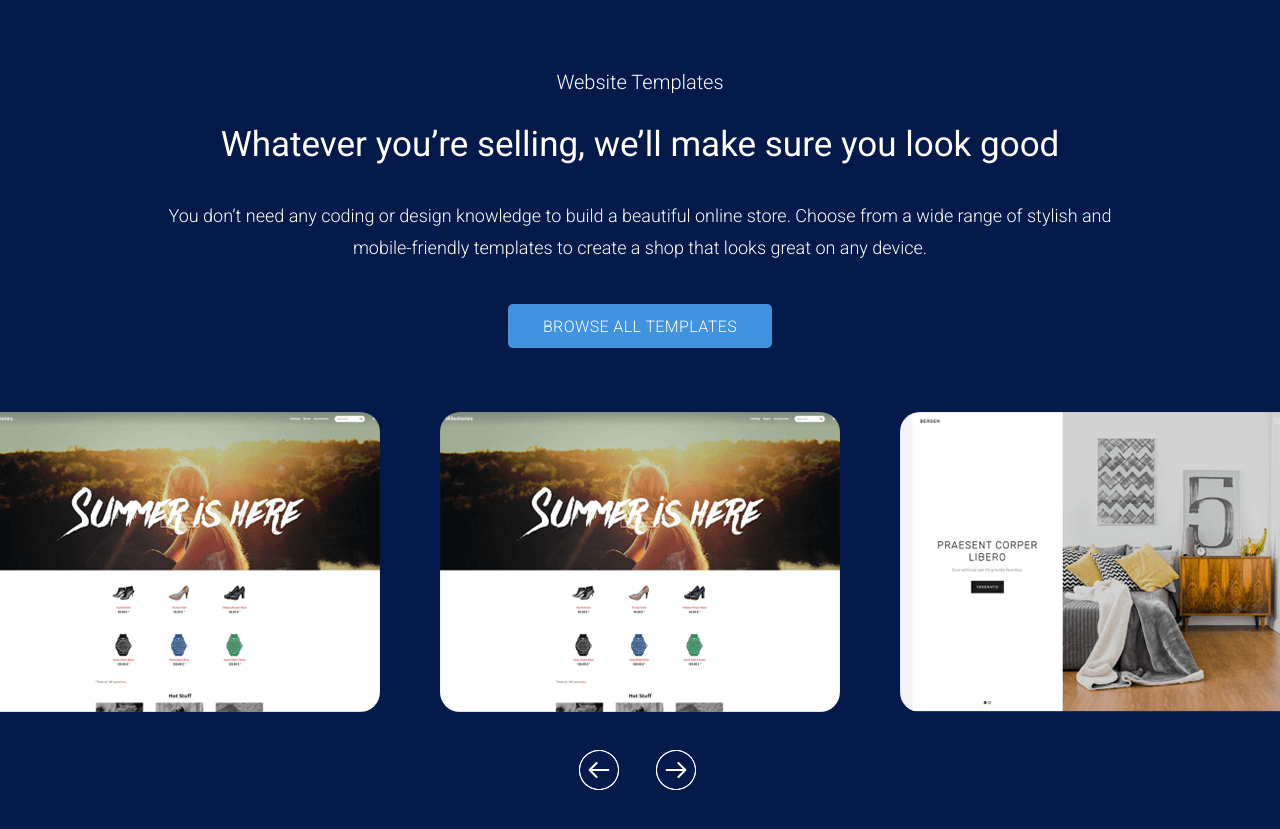
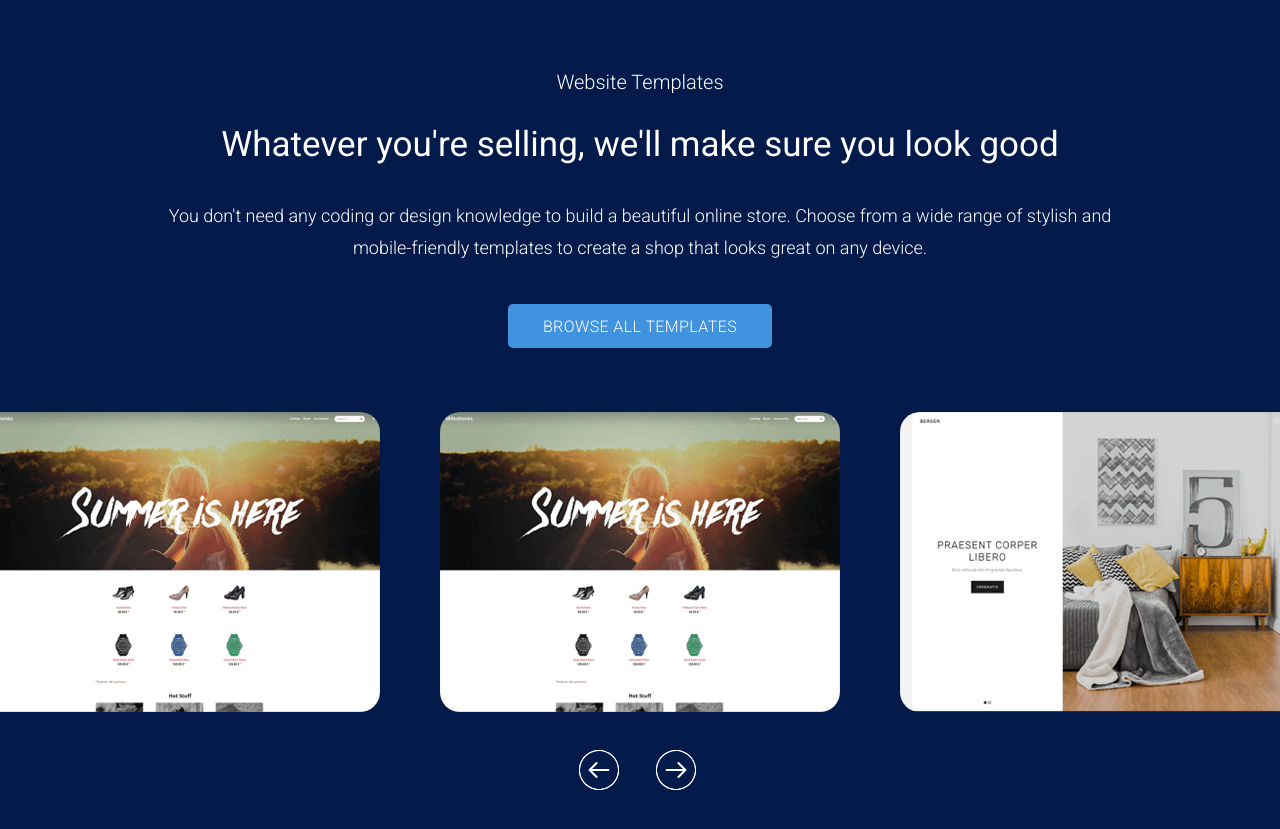
Before and after one commit to ex-jedi/web-developer-test, a website built with Parcel: page index.html in a window 1280 px wide. Shown: the part 1520-2349 px from the top of the page. Built offline with nearby package versions, Linux system fonts and the light colour scheme.

Commit message:
Small text tidy up

```diff
--- a/index.html
+++ b/index.html
@@ -82,12 +82,11 @@
           Website Templates
         </h2>
         <p class="website-section__strapline">
-          Whatever you’re selling, we’ll make sure you look good
+          Whatever you're selling, we'll make sure you look good
         </p>
         <p class="website-section__text">
-          You don’t need any coding or design knowledge to build a beautiful online store. Choose from a wide range of
-          stylish and
-          mobile-friendly templates to create a shop that looks great on any device.
+          You don't need any coding or design knowledge to build a beautiful online store. Choose from a wide range of
+          stylish and mobile-friendly templates to create a shop that looks great on any device.
         </p>
         <a href="#" class="cta-link website-section__cta-link">BROWSE ALL TEMPLATES</a>
       </div>
```
Also changed, not shown: dist/index.html.
